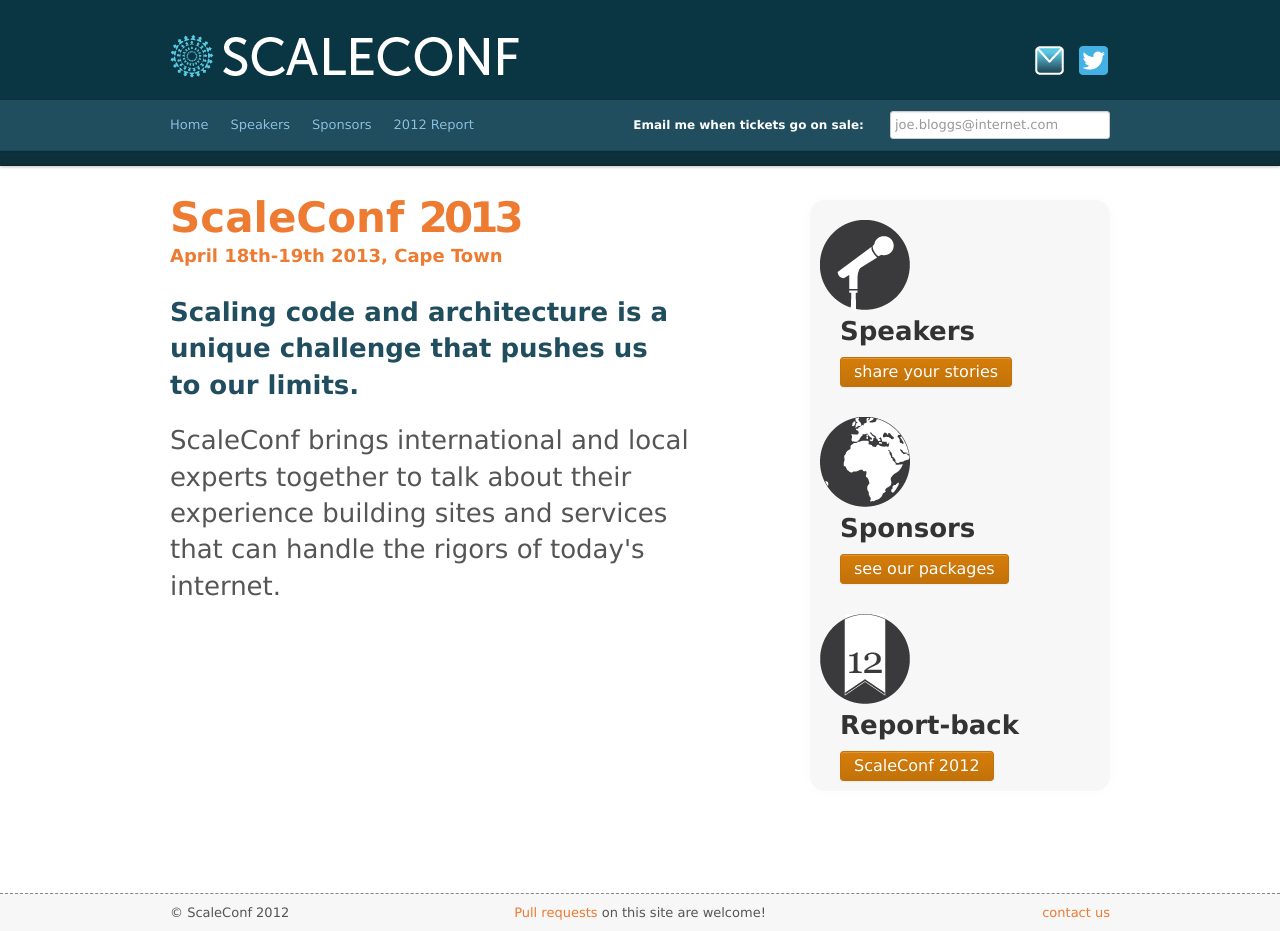
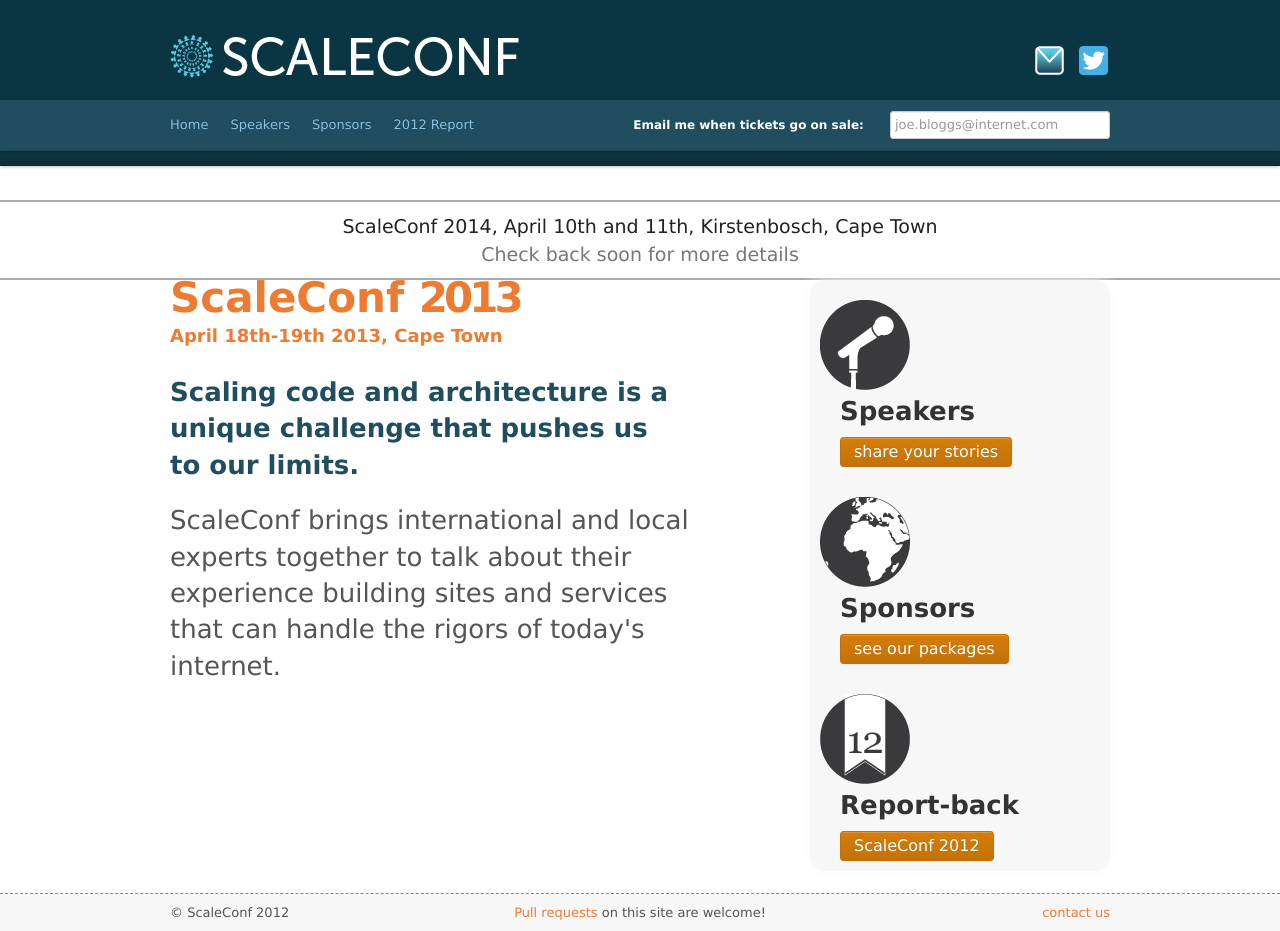
Before and after one commit to scaleconf/scaleconf.github.com, a Jekyll site: the page built from index.html, in a window 1280 px wide and 931 px high. Built offline with Jekyll 4.4.1, drawn with Linux system fonts in a browser that asks for light colours; Markdown is read by kramdown in place of the engine named in the settings.

Commit message:
2014 banner on home page layout

```diff
--- a/_layouts/home.html
+++ b/_layouts/home.html
@@ -38,6 +38,12 @@
   </head>
 
   <body>
+
+      <div class="banner" style="text-align: center; background: #fff; font-size: 19px; line-height: 28px; padding: 10px; border-top: solid 2px #aaa; border-bottom: solid 2px #aaa; color: #222;">
+          ScaleConf 2014, April 10th and 11th, Kirstenbosch, Cape Town <br/>
+          <span style="color:#777;">Check back soon for more details</span>
+      </div>
+
       <div class="navbar navbar-fixed-top">
           <div class="navbar-inner">
               <div class="container">
```
